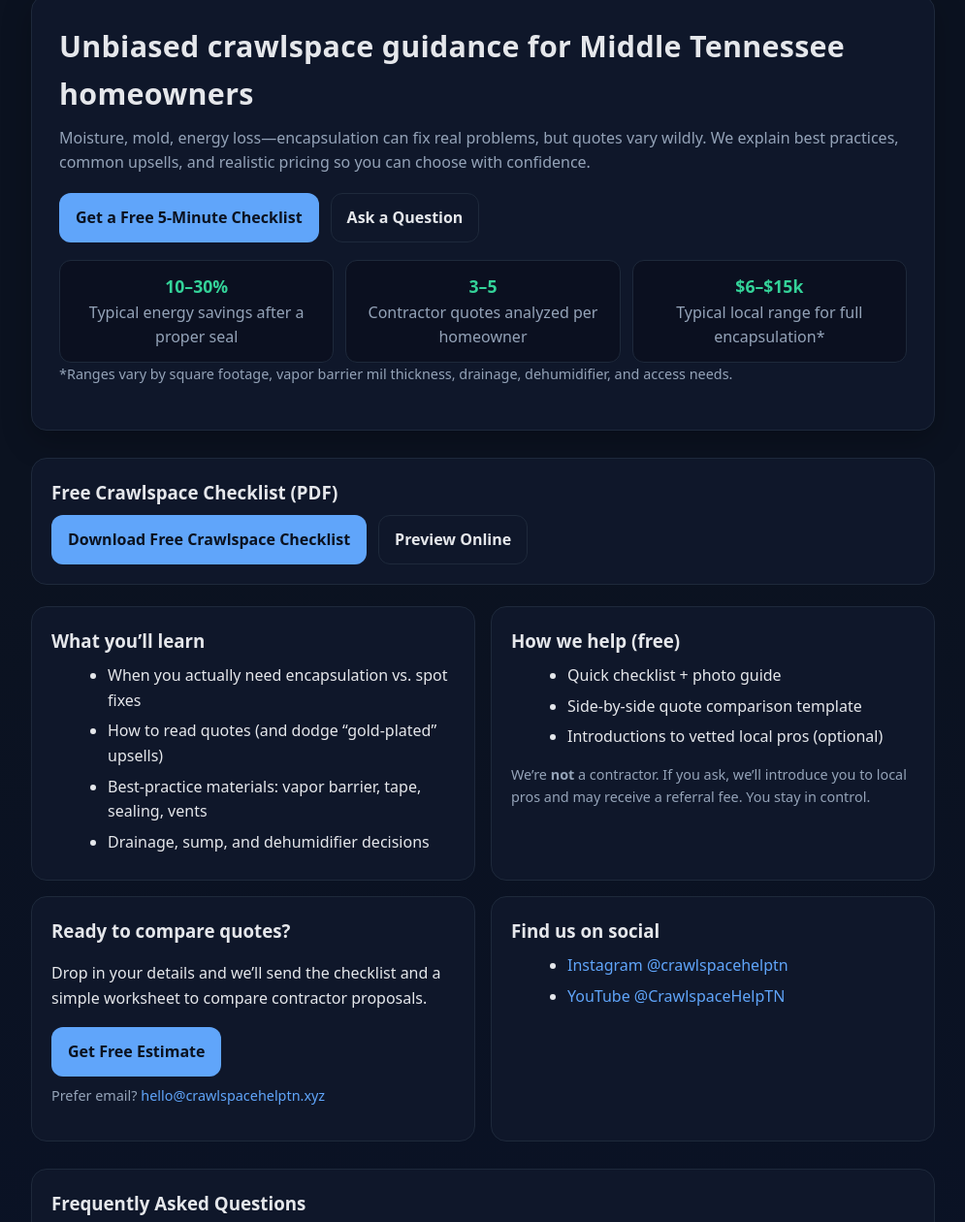
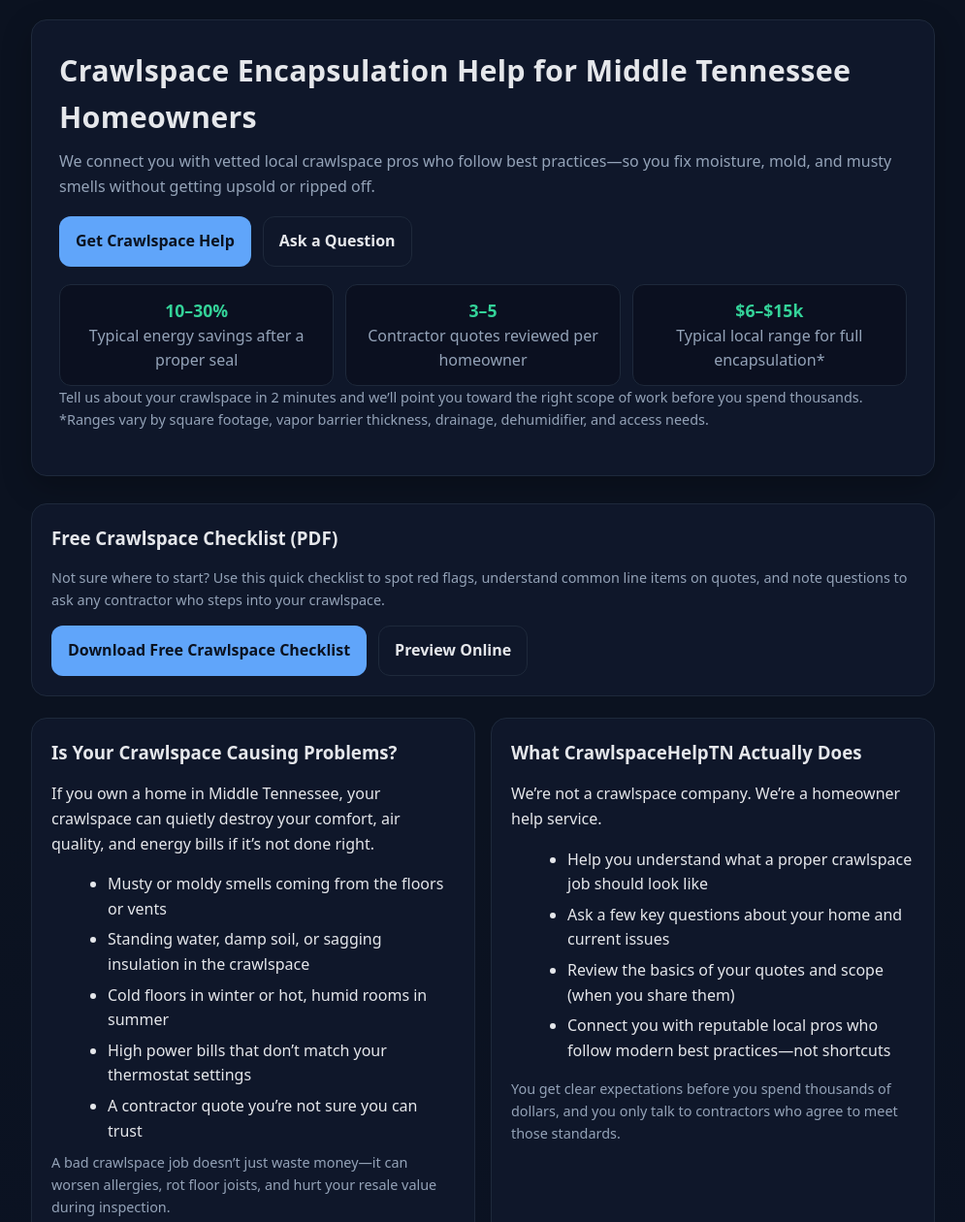
Before and after one commit to NateDiesel/CrawlspaceHelpTN, a website: page index.html in a window 1280 px wide. Shown: the part 119-1379 px from the top of the page at 97% size, without its empty margins (142-1137 px from the left). Drawn offline with Linux system fonts and the light colour scheme.

Commit message:
Update Crawlspace Help TN homepage copy

```diff
--- a/index.html
+++ b/index.html
@@ -196,78 +196,147 @@
       </div>
       <div class="brand">
         <h1>Crawlspace Help TN</h1>
-        <p>Learn before you encapsulate. We’re educators, not contractors.</p>
+        <p>Middle Tennessee crawlspace help from vetted local pros. Education first, not sales.</p>
       </div>
       <div style="margin-left:auto">
-  <a class="btn secondary header-email" href="mailto:hello@crawlspacehelptn.xyz?subject=Free%20Crawlspace%20Estimate" data-plausible-click="header-email-click">Email Us for a Free Estimate</a>
+        <a class="btn secondary header-email"
+           href="mailto:hello@crawlspacehelptn.xyz?subject=Free%20Crawlspace%20Help"
+           data-plausible-click="header-email-click">
+          Email Us About Your Crawlspace
+        </a>
       </div>
     </header>
 
     <section class="hero">
-      <h2>Unbiased crawlspace guidance for Middle Tennessee homeowners</h2>
-      <p>Moisture, mold, energy loss—encapsulation can fix real problems, but quotes vary wildly. We explain best practices, common upsells, and realistic pricing so you can choose with confidence.</p>
+      <h2>Crawlspace Encapsulation Help for Middle Tennessee Homeowners</h2>
+      <p>We connect you with vetted local crawlspace pros who follow best practices—so you fix moisture, mold, and musty smells without getting upsold or ripped off.</p>
       <div class="cta">
-        <!-- Primary CTA now links to dedicated estimate page -->
-  <a id="cta-estimate" class="btn primary" href="estimate.html" data-analytics="cta-estimate" data-plausible-click="cta-estimate">Get a Free 5-Minute Checklist</a>
-  <a class="btn secondary" href="mailto:hello@crawlspacehelptn.xyz?subject=Question%20about%20encapsulation" data-plausible-click="cta-question">Ask a Question</a>
+        <a id="cta-estimate"
+           class="btn primary"
+           href="estimate.html"
+           data-analytics="cta-estimate"
+           data-plausible-click="cta-estimate">
+          Get Crawlspace Help
+        </a>
+        <a class="btn secondary"
+           href="mailto:hello@crawlspacehelptn.xyz?subject=Question%20about%20my%20crawlspace"
+           data-plausible-click="cta-question">
+          Ask a Question
+        </a>
       </div>
       <div class="kpis">
         <div class="kpi"><strong>10–30%</strong> Typical energy savings after a proper seal</div>
-        <div class="kpi"><strong>3–5</strong> Contractor quotes analyzed per homeowner</div>
+        <div class="kpi"><strong>3–5</strong> Contractor quotes reviewed per homeowner</div>
         <div class="kpi"><strong>$6–$15k</strong> Typical local range for full encapsulation*</div>
       </div>
-      <p class="fine">*Ranges vary by square footage, vapor barrier mil thickness, drainage, dehumidifier, and access needs.</p>
+      <p class="fine">
+        Tell us about your crawlspace in 2 minutes and we’ll point you toward the right scope of work before you spend thousands.
+        <br>
+        *Ranges vary by square footage, vapor barrier thickness, drainage, dehumidifier, and access needs.
+      </p>
     </section>
 
-    <!-- Checklist quick download/preview block -->
+    <!-- Checklist quick download/preview block (keep as lead magnet) -->
     <section class="section">
       <div class="card">
         <h3>Free Crawlspace Checklist (PDF)</h3>
+        <p class="fine">
+          Not sure where to start? Use this quick checklist to spot red flags, understand common line items on quotes,
+          and note questions to ask any contractor who steps into your crawlspace.
+        </p>
         <div class="cta" style="margin-top:8px">
-          <a class="btn primary" href="/checklist/crawlspace-checklist.pdf" target="_blank" rel="noopener" data-analytics="dl-checklist" data-plausible-click="dl-checklist" download>Download Free Crawlspace Checklist</a>
+          <a class="btn primary"
+             href="/checklist/crawlspace-checklist.pdf"
+             target="_blank"
+             rel="noopener"
+             data-analytics="dl-checklist"
+             data-plausible-click="dl-checklist"
+             download>
+            Download Free Crawlspace Checklist
+          </a>
           <a class="btn secondary" href="checklist.html">Preview Online</a>
         </div>
       </div>
     </section>
 
     <section class="grid">
+      <!-- WHO THIS IS FOR -->
       <div class="card">
-        <h3>What you’ll learn</h3>
+        <h3>Is Your Crawlspace Causing Problems?</h3>
+        <p>
+          If you own a home in Middle Tennessee, your crawlspace can quietly destroy your comfort, air quality,
+          and energy bills if it’s not done right.
+        </p>
         <ul>
-          <li>When you actually need encapsulation vs. spot fixes</li>
-          <li>How to read quotes (and dodge “gold-plated” upsells)</li>
-          <li>Best-practice materials: vapor barrier, tape, sealing, vents</li>
-          <li>Drainage, sump, and dehumidifier decisions</li>
+          <li>Musty or moldy smells coming from the floors or vents</li>
+          <li>Standing water, damp soil, or sagging insulation in the crawlspace</li>
+          <li>Cold floors in winter or hot, humid rooms in summer</li>
+          <li>High power bills that don’t match your thermostat settings</li>
+          <li>A contractor quote you’re not sure you can trust</li>
         </ul>
+        <p class="fine" style="margin-top:8px">
+          A bad crawlspace job doesn’t just waste money—it can worsen allergies, rot floor joists, and hurt your resale value during inspection.
+        </p>
       </div>
 
+      <!-- WHAT WE DO -->
       <div class="card">
-        <h3>How we help (free)</h3>
+        <h3>What CrawlspaceHelpTN Actually Does</h3>
+        <p>We’re not a crawlspace company. We’re a homeowner help service.</p>
         <ul>
-          <li>Quick checklist + photo guide</li>
-          <li>Side-by-side quote comparison template</li>
-          <li>Introductions to vetted local pros (optional)</li>
+          <li>Help you understand what a proper crawlspace job should look like</li>
+          <li>Ask a few key questions about your home and current issues</li>
+          <li>Review the basics of your quotes and scope (when you share them)</li>
+          <li>Connect you with reputable local pros who follow modern best practices—not shortcuts</li>
         </ul>
-        <p class="fine">We’re <strong>not</strong> a contractor. If you ask, we’ll introduce you to local pros and may receive a referral fee. You stay in control.</p>
+        <p class="fine">
+          You get clear expectations before you spend thousands of dollars, and you only talk to contractors who agree to meet those standards.
+        </p>
       </div>
 
+      <!-- HOW IT WORKS -->
       <div class="card">
-        <h3>Ready to compare quotes?</h3>
-        <p>Drop in your details and we’ll send the checklist and a simple worksheet to compare contractor proposals.</p>
-      <a class="btn primary" href="estimate.html" data-analytics="cta-estimate" data-plausible-click="cta-estimate">Get Free Estimate</a>
-        <p class="fine" style="margin-top:8px">Prefer email? <a href="mailto:hello@crawlspacehelptn.xyz">hello@crawlspacehelptn.xyz</a></p>
+        <h3>How It Works (Simple 3-Step Process)</h3>
+        <ol>
+          <li>
+            <strong>Tell Us About Your Crawlspace</strong><br>
+            Fill out a quick 2-minute form with your address, what you’re seeing or smelling, and any quotes you’ve already received.
+          </li>
+          <li>
+            <strong>We Review and Match You</strong><br>
+            We compare your situation to modern crawlspace standards and, if you want, point you toward one or more local pros who actually do it the right way.
+          </li>
+          <li>
+            <strong>You Get Clear Quotes & Next Steps</strong><br>
+            You talk directly to the contractor(s), get a clear scope and price, and decide what you want to do. No pressure from us, ever.
+          </li>
+        </ol>
+        <a class="btn primary"
+           href="estimate.html"
+           data-analytics="cta-estimate"
+           data-plausible-click="cta-estimate">
+          Start the 2-Minute Form
+        </a>
+        <p class="fine" style="margin-top:8px">
+          Prefer to email instead of filling out a form?
+          <a href="mailto:hello@crawlspacehelptn.xyz">hello@crawlspacehelptn.xyz</a>
+        </p>
       </div>
 
+      <!-- SOCIAL (kept) -->
       <div class="card">
-        <h3>Find us on social</h3>
+        <h3>Find Us on Social</h3>
         <ul>
           <li><a href="https://www.instagram.com/crawlspacehelptn" target="_blank" rel="noopener">Instagram @crawlspacehelptn</a></li>
           <li><a href="https://www.youtube.com/@CrawlspaceHelpTN" target="_blank" rel="noopener">YouTube @CrawlspaceHelpTN</a></li>
         </ul>
+        <p class="fine">
+          We share before/after photos, homeowner tips, and breakdowns of real crawlspace projects from across Middle Tennessee.
+        </p>
       </div>
     </section>
 
-    <!-- FAQ Section -->
+    <!-- FAQ Section (kept, lightly aligned with new positioning) -->
     <section class="section">
       <div class="card">
         <h3>Frequently Asked Questions</h3>
@@ -289,17 +358,19 @@
         </details>
         <details>
           <summary>How do I get the free checklist?</summary>
-          <p><a href="estimate.html">Request it here</a>, or grab the PDF from the homepage download block.</p>
+          <p><a href="estimate.html">Request it here</a>, or grab the PDF from the homepage download block above.</p>
         </details>
       </div>
     </section>
 
-    <!-- (Form embed moved to /estimate) -->
-
     <footer>
       © <span id="y"></span> Crawlspace Help TN — Education first. Middle Tennessee focus. •
       <a href="privacy.html">Privacy</a> •
-      <a href="mailto:hello@crawlspacehelptn.xyz?subject=Free%20Crawlspace%20Estimate" class="footer-email" data-plausible-click="footer-email-click">Email Us</a>
+      <a href="mailto:hello@crawlspacehelptn.xyz?subject=Free%20Crawlspace%20Help"
+         class="footer-email"
+         data-plausible-click="footer-email-click">
+        Email Us
+      </a>
     </footer>
     <script>document.getElementById('y').textContent = new Date().getFullYear();</script>
     <script>
@@ -320,5 +391,6 @@
       })();
     </script>
     <script defer src="assets/js/plausible-events.js"></script>
+  </div>
 </body>
 </html>
```
Lines whose indentation alone changed are shown as unchanged.
